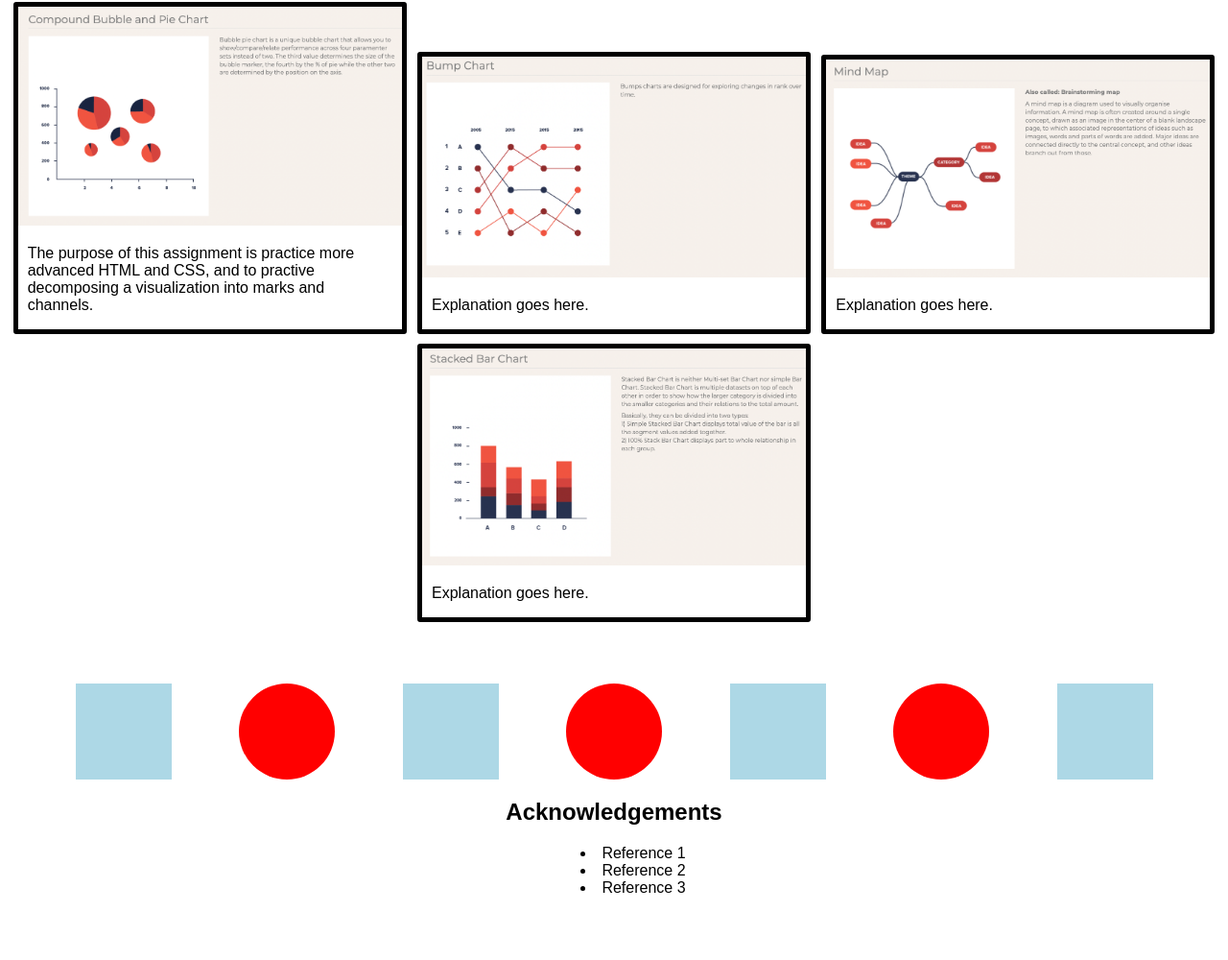
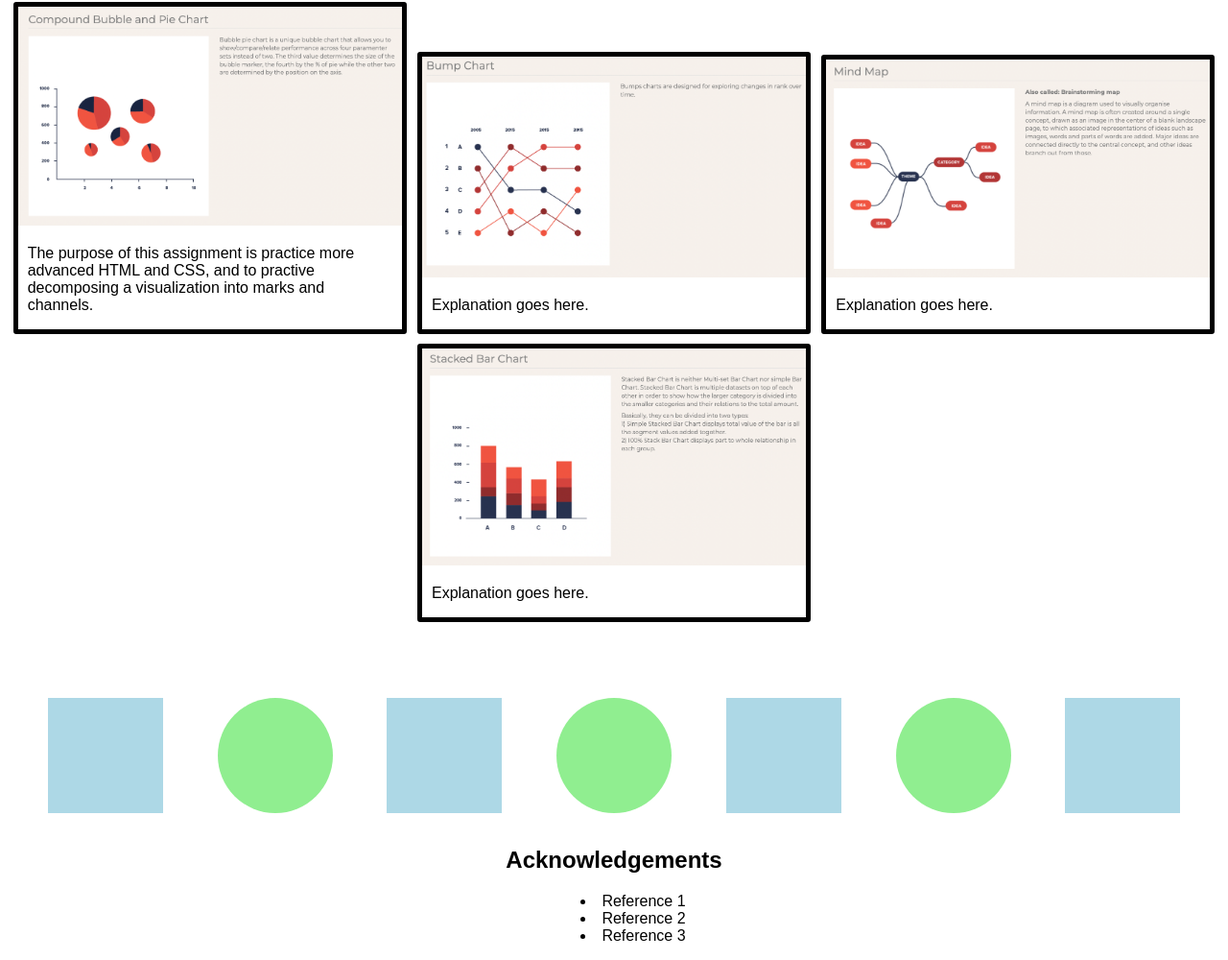
Before and after one commit to DS4200-S22/hw-03-jason-and-marco, a plain HTML site: page index.html in a window 1280 px wide. Shown: the part 78-1078 px from the top of the page at 96% size. Before the commit the page ends 1028 px from the top, so only its background shows below. Drawn offline with Linux system fonts and the light colour scheme.

Commit message:
Shapes dynamic size update finished using viewBox

```diff
--- a/index.html
+++ b/index.html
@@ -21,7 +21,8 @@
     <div class="box">
         <img src="img/bubble_and_pie_chart.png" alt="bubble and pie chart"
              width="400">
-            <p>The purpose of this assignment is practice more advanced HTML and CSS, and to practive decomposing a visualization into marks and channels.</p>
+        <p>The purpose of this assignment is practice more advanced HTML and CSS, and to practive decomposing a
+            visualization into marks and channels.</p>
     </div>
 
     <div class="box">
@@ -50,30 +51,32 @@
 
 <div class="shapes">
 
-        <svg width="100" height="100">
-            <rect class="my-rect" width="100" height="100" />
+    <svg width="150" height="150" viewBox="0 0 150 150">
+        <rect class="rect" x="15" y="15" width="120" height="120"/>
     </svg>
 
-        <svg height="100" width="100">
-            <circle cx="50" cy="50" r="50" fill="red" />
+    <svg height="150" width="150" viewBox="0 0 150 150">
+        <circle class="circle" cx="75" cy="75" r="60"/>
     </svg>
 
-        <svg width="100" height="100">
-            <rect class="my-rect" width="100" height="100" />
+    <svg width="150" height="150" viewBox="0 0 150 150">
+        <rect class="rect" x="15" y="15" width="120" height="120"/>
     </svg>
 
-        <svg height="100" width="100">
-            <circle cx="50" cy="50" r="50" fill="red" />
-        </svg>
-        <svg width="100" height="100">
-            <rect class="my-rect" width="100" height="100" />
+    <svg height="150" width="150" viewBox="0 0 150 150">
+        <circle class="circle" cx="75" cy="75" r="60"/>
     </svg>
 
-        <svg height="100" width="100">
-            <circle cx="50" cy="50" r="50" fill="red" />
+    <svg width="150" height="150" viewBox="0 0 150 150">
+        <rect class="rect" x="15" y="15" width="120" height="120"/>
     </svg>
-        <svg width="100" height="100">
-            <rect class="my-rect" width="100" height="100" />
+
+    <svg height="150" width="150" viewBox="0 0 150 150">
+        <circle class="circle" cx="75" cy="75" r="60"/>
+    </svg>
+
+    <svg width="150" height="150" viewBox="0 0 150 150">
+        <rect class="rect" x="15" y="15" width="120" height="120"/>
     </svg>
 
 </div>
--- a/style.css
+++ b/style.css
@@ -12,10 +12,6 @@ ul {
     list-style-position: inside;
 }
 
-/*.bottom {*/
-/*  font-size: large;*/
-/*}*/
-
 .container {
     display: flex;
     flex-wrap: wrap;
@@ -29,12 +25,7 @@ ul {
     margin-bottom: 10px;
     border: 5px solid black;
     border-radius: 3px;
-  /*border: thick*/
 }
-
-/*div {*/
-/*  border: black;*/
-/*}*/
 
 p {
     padding-left: 10px;
@@ -48,25 +39,18 @@ p {
     justify-content: space-evenly;
 }
 
-/*.square {*/
-/*  width: 50px;*/
-/*  height: 50px;*/
-/*  background: lightskyblue;*/
-/*}*/
-
-/*.circle {*/
-/*      width: 50px;*/
-/*      height: 50px;*/
-/*      -webkit-border-radius: 25px;*/
-/*      -moz-border-radius: 25px;*/
-/*      border-radius: 25px;*/
-/*      background: lightgreen;*/
-/*}*/
-
-.my-rect {
+.rect {
     fill: lightblue;
 }
 
-.my-rect:hover {
+.rect:hover {
     fill: darkblue;
 }
+
+.circle {
+    fill: lightgreen;
+}
+
+.circle:hover {
+    fill: darkgreen;
+}
```
Lines whose indentation alone changed are shown as unchanged.
